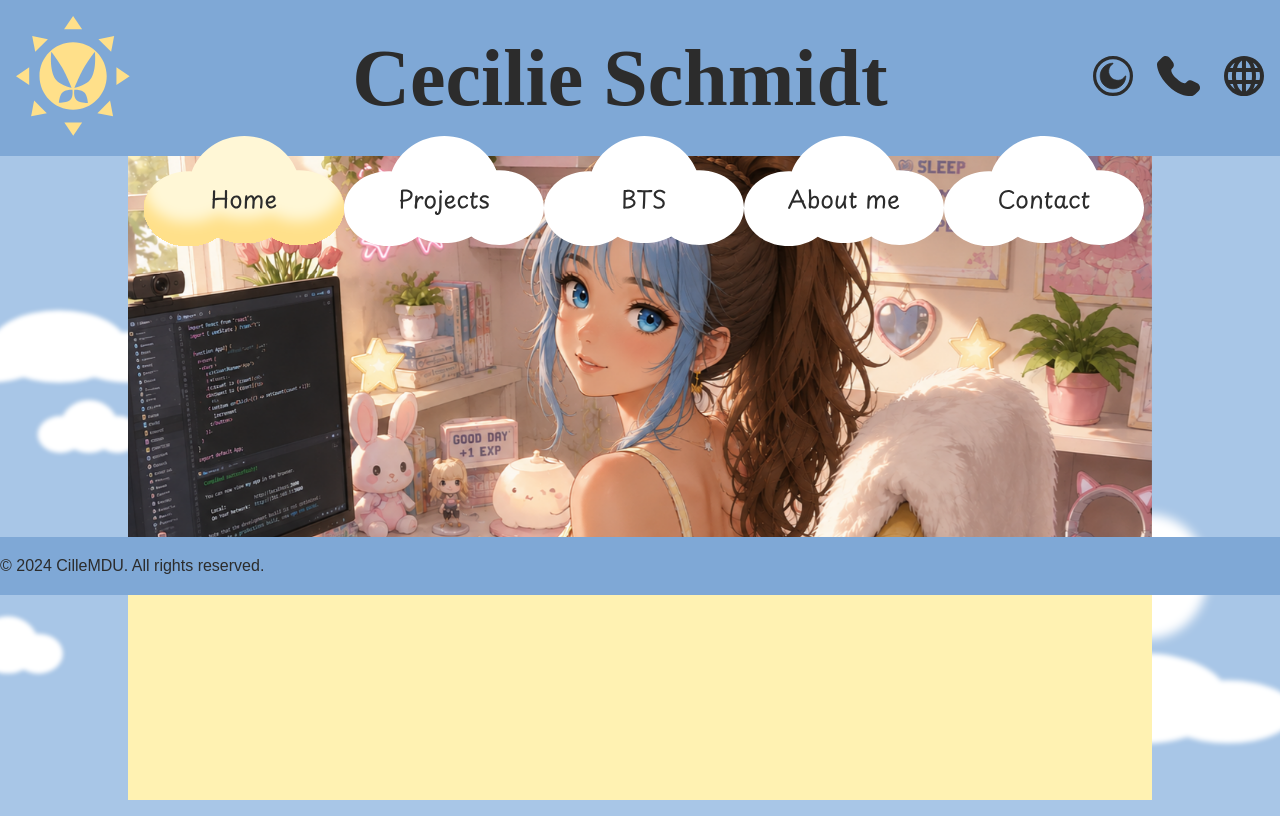
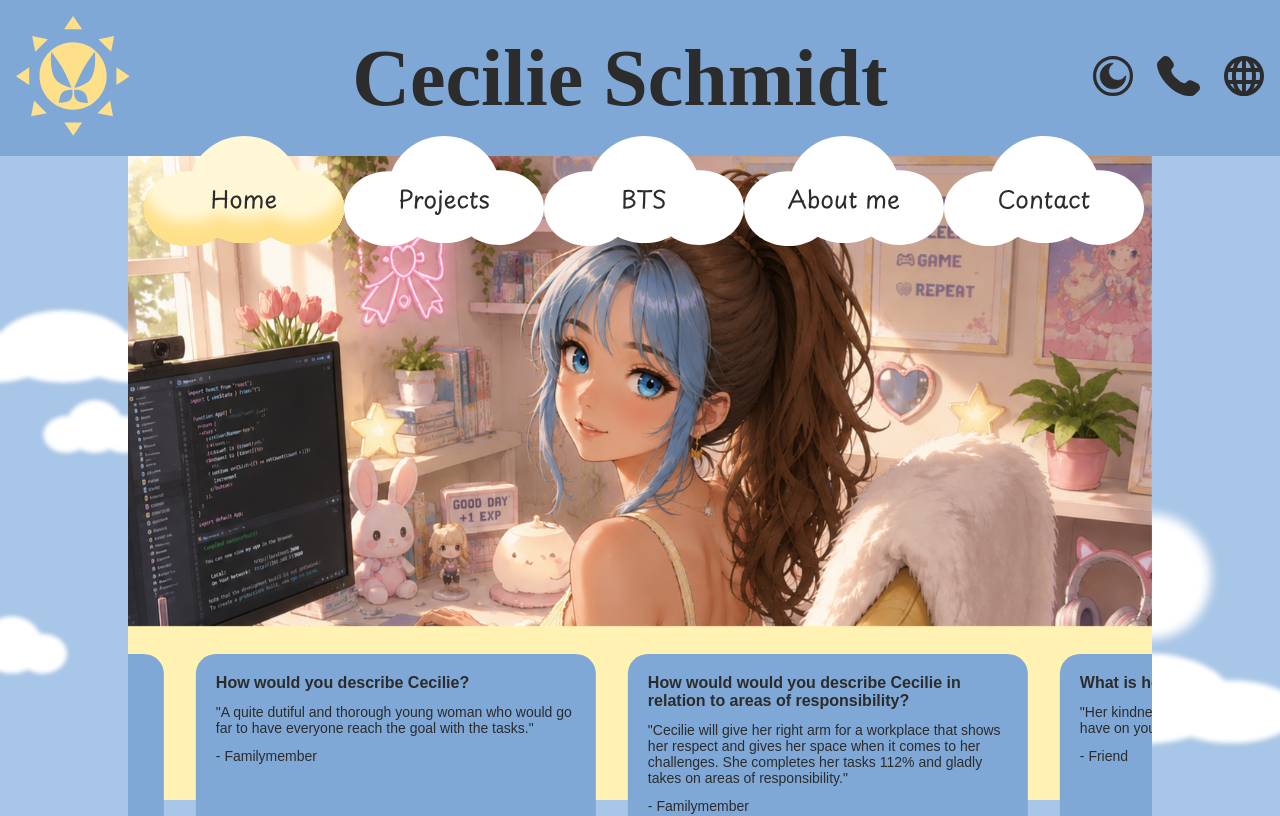
Before and after one commit to CilleMDU/CilleMDU.github.io, a React (Vite) app: page / in a window 1280 px wide. Shown: the top 816 px of the page. Built offline with nearby package versions, Linux system fonts and the light colour scheme; a web font is replaced by a local one.

Commit message:
finished the carousel

```diff
--- a/src/App.jsx
+++ b/src/App.jsx
@@ -2,7 +2,7 @@ import { Route, Routes } from "react-router";
 import CloudsBG from "./components/CloudsBG/CloudsBG";
 import AboutPage from "./pages/AboutPage";
 import ContactPage from "./pages/ContactPage";
-import HomePage from "./pages/HomePage";
+import HomePage from "./pages/HomePage/HomePage";
 import NotFoundPage from "./pages/NotFoundPage";
 import ProjectPage from "./pages/ProjectPage";
 import ProjectsPage from "./pages/ProjectsPage";
--- a/src/Data/reviews.json
+++ b/src/Data/reviews.json
@@ -61,7 +61,7 @@
         "id": 6,
         "language": "English",
         "relationship": "Familymember",
-        "question": "How would would you describe Cecilie in relation to workplaces, tasks and or areas of responsibility?",
+        "question": "How would would you describe Cecilie in relation to areas of responsibility?",
         "answer": [
             "Cecilie will give her right arm for a workplace that shows her respect and gives her space when it comes to her challenges. She completes her tasks 112% and gladly takes on areas of responsibility.",
             "She's super responsible and doesn't do anything halfheartedly. She's thoughtful and creative and always coming up with good solutions."
--- a/src/components/Carousel/Carousel.jsx
+++ b/src/components/Carousel/Carousel.jsx
@@ -35,9 +35,9 @@ export default function Carousel() {
                         className={styles.carouselItem}
                         aria-hidden={index >= shuffledReviews.length}
                     >
-                        <p className={styles.reviewText}>{review.question}</p>
-                        <p className={styles.reviewText}>{review.answer}</p>
-                        <p className={styles.reviewText}>{review.relationship}</p>
+                        <p className={styles.reviewTitle}>{review.question}</p>
+                        <p className={styles.reviewText}>"{review.answer}"</p>
+                        <p className={styles.reviewText}>- {review.relationship}</p>
                     </div>
                 ))}
             </div>
--- a/src/components/Carousel/Carousel.module.css
+++ b/src/components/Carousel/Carousel.module.css
@@ -10,29 +10,30 @@
   display: flex;
   flex-direction: row;
   width: max-content;
-  animation: scroll-right 40s linear infinite;
+  animation: scroll-right 70s linear infinite;
 }
 
 .carouselItem {
   flex: 0 0 auto;
-  width: 30rem;
+  height: 24rem;
+  width: 40rem;
   margin: 0 1.6rem;
   padding: 2rem;
   background-color: var(--color-dark-blue);
   border-radius: 20px;
-  color: var(--color-white);
+  font-size: var(--small-text-font-size);
 }
 
-.reviewText {
-  margin-bottom: 0.8rem;
+.reviewText,
+.reviewTitle {
+    margin-bottom: 1.2rem;
 }
 
-.reviewText:last-child {
-  margin-bottom: 0;
+.reviewTitle {
+    font-size: var(--small-text-title-font-size);
+    font-weight: var(--semi-bold-font-weight);
 }
 
-/* Container is duplicated (two identical halves), so shifting by exactly
-   half its width loops seamlessly and appears to enter/exit at the edges */
 @keyframes scroll-right {
   from {
     transform: translateX(-50%);
--- a/src/components/Hero/Hero.module.css
+++ b/src/components/Hero/Hero.module.css
@@ -1,8 +1,10 @@
 .heroContent img{
-    width: 100%;
+    width: calc(100% + 3.2rem);
     height: auto;
     z-index: 10;
-    position: absolute;
-    top: 10vh;
-    left: 0;
+    position: relative;
+    left: -1.6rem;
+    top: -14rem;
+    /* top:-14rem reserves 14rem of empty space below; cancel most of it so only 2.4rem of gap remains */
+    margin-bottom: -11.6rem;
 }
--- a/src/index.css
+++ b/src/index.css
@@ -18,7 +18,7 @@
   --title-font-size: 4rem;
   --secondary-title-font-size: 2.8rem;
   --text-title-font-size: 1.8rem;
-  --small-text-title-font-size: 1.8rem;
+  --small-text-title-font-size: 1.6rem;
   --text-font-size: 1.6rem;
   --small-text-font-size: 1.4rem;
 
--- a/src/pages/HomePage.jsx
+++ /dev/null
@@ -1,12 +0,0 @@
-import { Link } from "react-router";
-import Hero from "../components/Hero/Hero";
-import Carousel from "../components/Carousel/Carousel";
-
-export default function HomePage() {
-    return (
-        <div className="home-page">
-            <Hero />
-            <Carousel />
-            </div>
-    );
-}
--- /dev/null
+++ b/src/pages/HomePage/HomePage.jsx
@@ -0,0 +1,19 @@
+import { Link } from "react-router";
+import Hero from "../../components/Hero/Hero";
+import Carousel from "../../components/Carousel/Carousel";
+import styles from "./HomePage.module.css";
+
+export default function HomePage() {
+    return (
+        <div className="homePage">
+            <div className={styles.homePageContent}>
+            <div className={styles.heroContainer}>
+                <Hero />
+            </div>
+            <div className={styles.carouselContainer}>
+                <Carousel />
+            </div>
+            </div>
+        </div>
+    );
+}
```
Also changed, not shown: src/pages/HomePage/HomePage.module.css (added).
